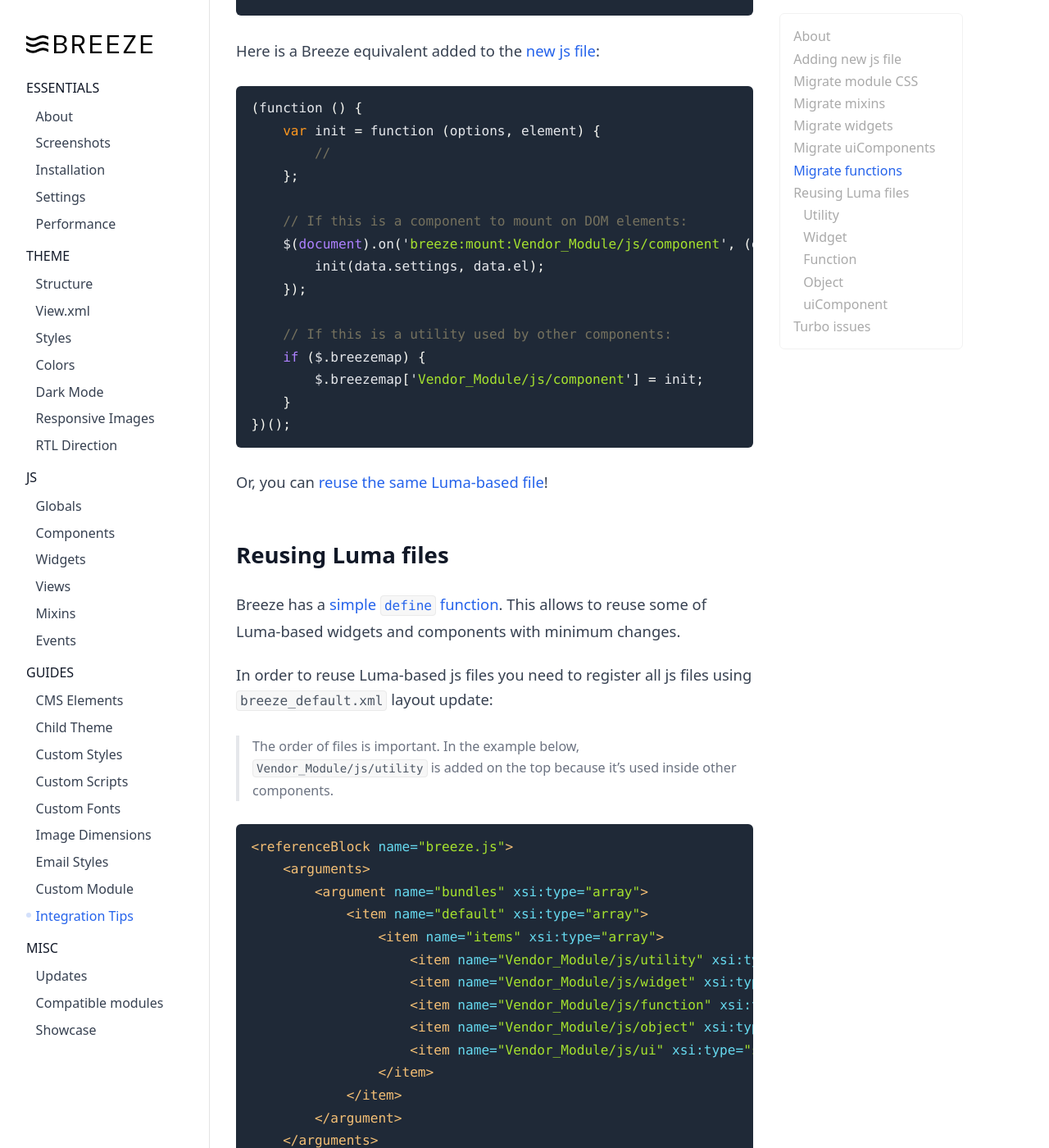
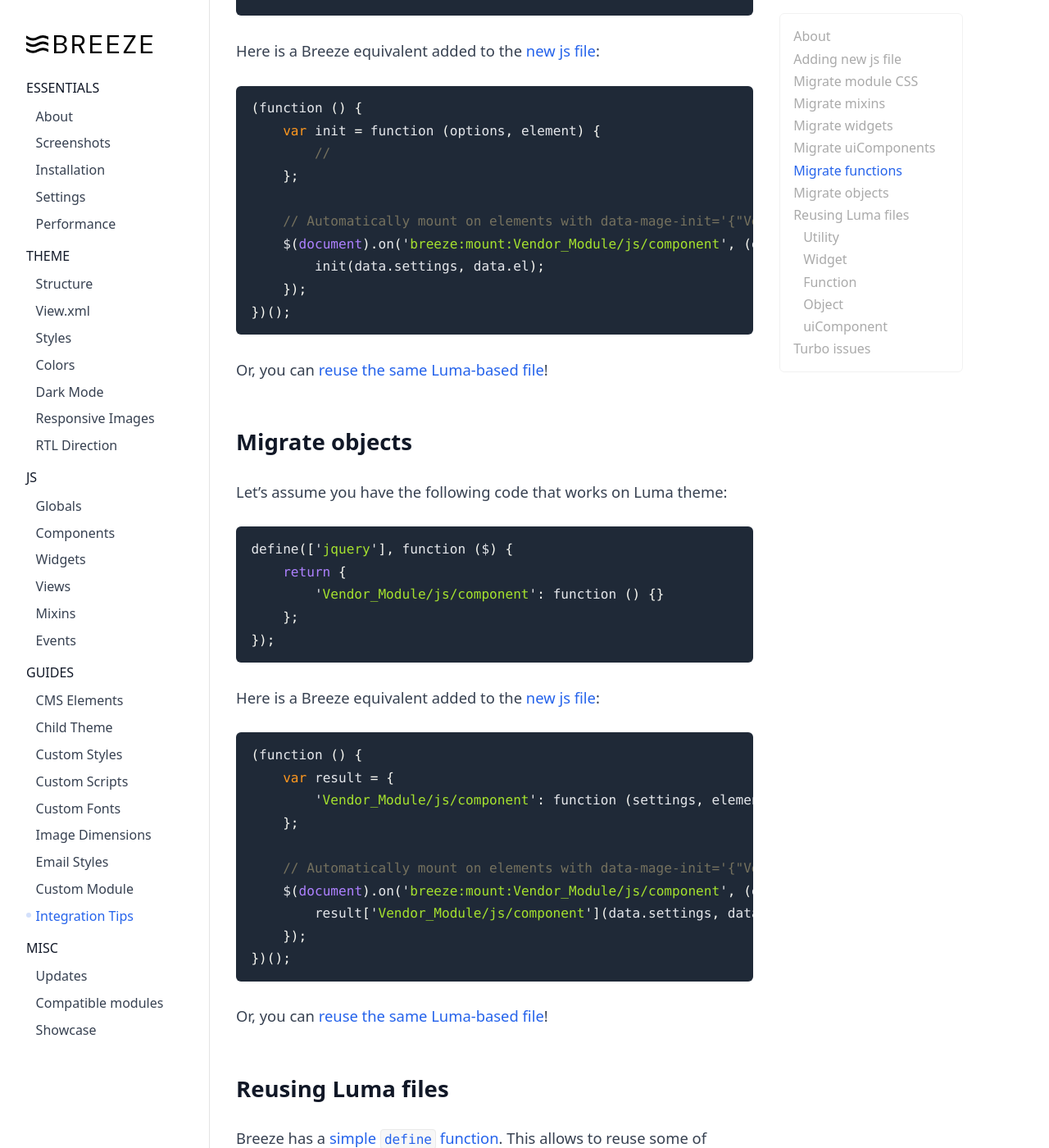
Before and after one commit to breezefront/breezefront.com, a Jekyll site: the page built from collections/_guides/integration-tips.md, in a window 1280 px wide and 1400 px high, scrolled down 4995 px. Shown: the whole window at 82% size. Built offline with Jekyll 4.4.1, drawn with Linux system fonts in a browser that asks for light colours; some of the changed text lies outside the part shown.

Commit message:
Add object migration. Cleanup other tips.

````diff
--- a/collections/_guides/integration-tips.md
+++ b/collections/_guides/integration-tips.md
@@ -247,7 +247,7 @@ Let's assume you have the following code that works on Luma theme:
 define(['jquery'], function ($) {
     return function (options, element) {
         //
-    }
+    };
 });
 ```
 
@@ -259,15 +259,39 @@ Here is a Breeze equivalent added to the [new js file](#adding-new-js-file):
         //
     };
 
-    // If this is a component to mount on DOM elements:
+    // Automatically mount on elements with data-mage-init='{"Vendor_Module/js/component"}'
     $(document).on('breeze:mount:Vendor_Module/js/component', (e, data) => {
         init(data.settings, data.el);
     });
+})();
+```
 
-    // If this is a utility used by other components:
-    if ($.breezemap) {
-        $.breezemap['Vendor_Module/js/component'] = init;
-    }
+Or, you can [reuse the same Luma-based file](#reusing-luma-files)!
+
+## Migrate objects
+
+Let's assume you have the following code that works on Luma theme:
+
+```js
+define(['jquery'], function ($) {
+    return {
+        'Vendor_Module/js/component': function () {}
+    };
+});
+```
+
+Here is a Breeze equivalent added to the [new js file](#adding-new-js-file):
+
+```js
+(function () {
+    var result = {
+        'Vendor_Module/js/component': function (settings, element) {}
+    };
+
+    // Automatically mount on elements with data-mage-init='{"Vendor_Module/js/component"}'
+    $(document).on('breeze:mount:Vendor_Module/js/component', (e, data) => {
+        result['Vendor_Module/js/component'](data.settings, data.el);
+    });
 })();
 ```
 
````
Also changed, not shown: other parts of collections/_guides/integration-tips.md (+4 -4 lines).
